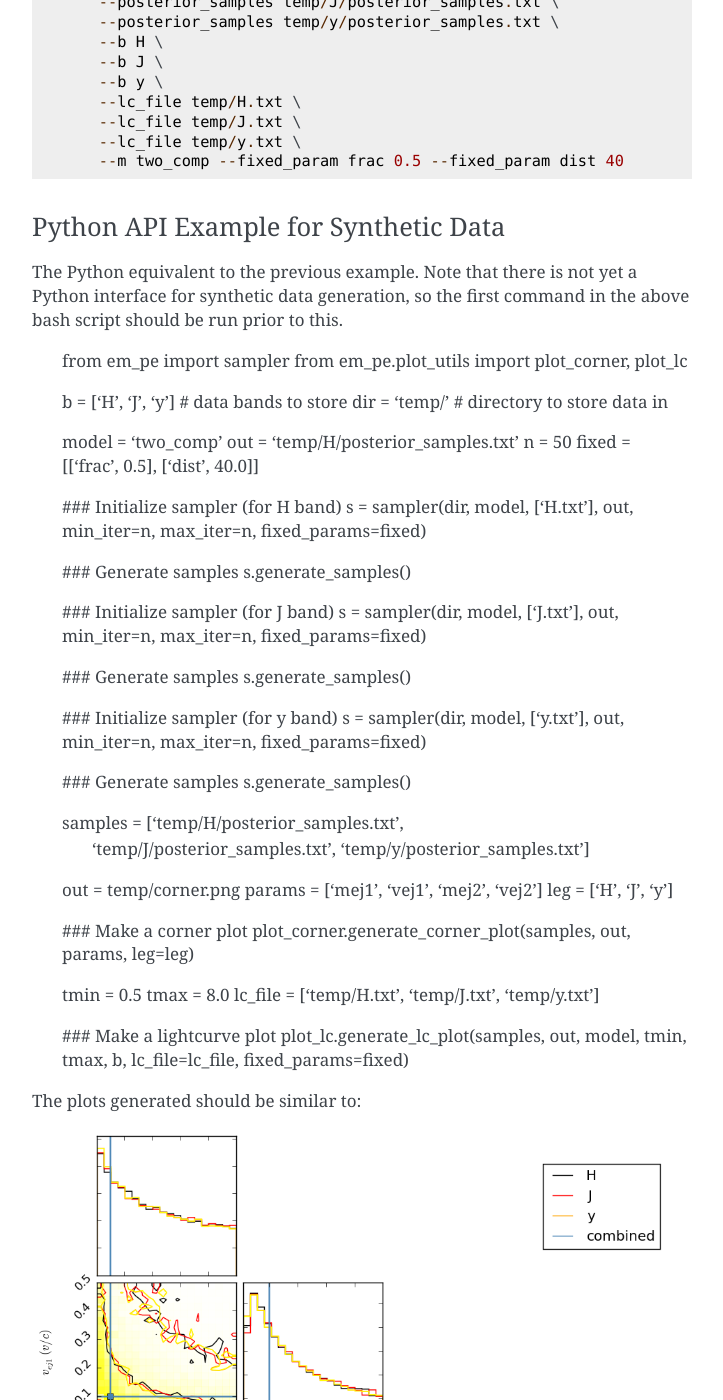
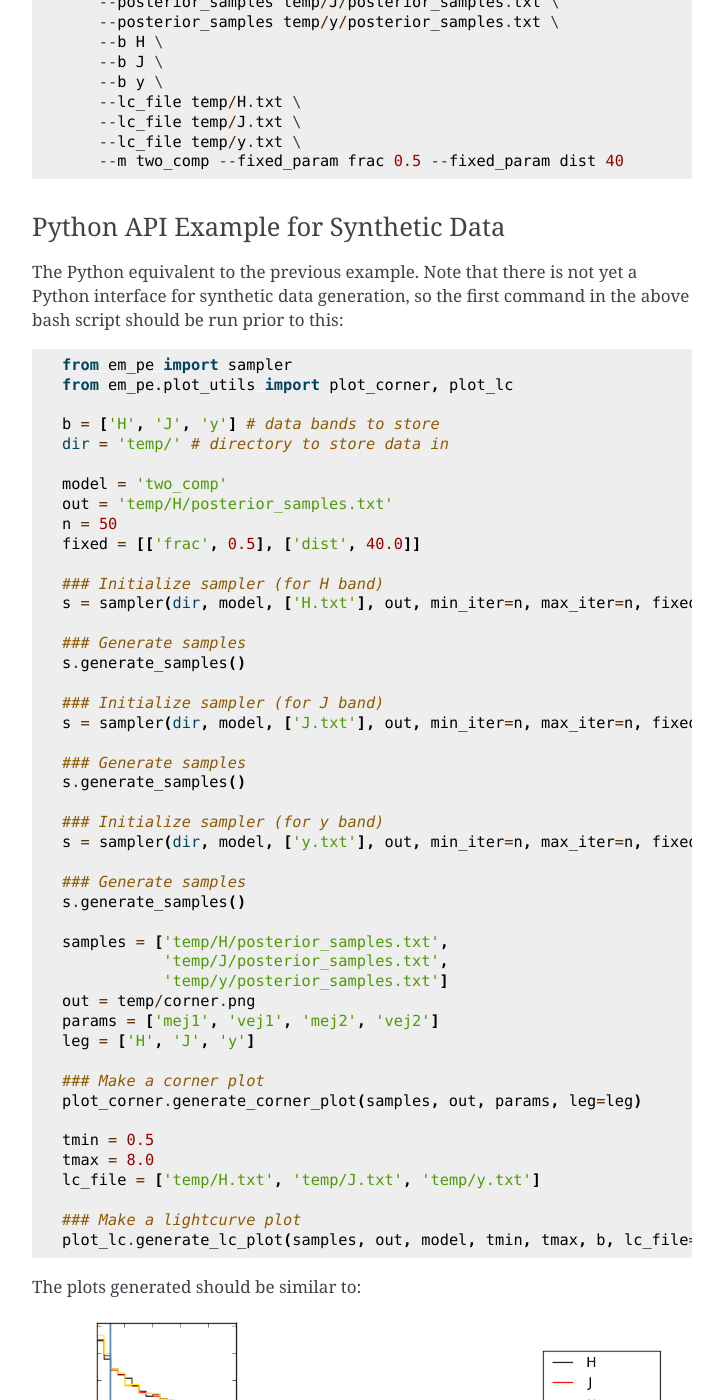
Before and after one commit to bwc3252/EM_PE, a Sphinx documentation site: the page built from doc/source/index.rst, in a window 1280 px wide and 1400 px high, scrolled down 1586 px. Shown: the whole window, without its empty margins (388-1111 px from the left). Built offline with Sphinx 7.4.7, drawn with Linux system fonts in a browser that asks for light colours; part of the change alters nothing that is shown; some of the changed text lies outside the part shown.

```diff
--- a/doc/source/index.rst
+++ b/doc/source/index.rst
@@ -89,7 +89,7 @@ Python API Example for Synthetic Data
 ^^^^^^^^^^^^^^^^^^^^^^^^^^^^^^^^^^^^^
 The Python equivalent to the previous example. Note that there is not yet a Python
 interface for synthetic data generation, so the first command in the above bash
-script should be run prior to this.
+script should be run prior to this::
 
     from em_pe import sampler
     from em_pe.plot_utils import plot_corner, plot_lc
@@ -141,3 +141,40 @@ The plots generated should be similar to:
 
 .. image:: corner.png
 .. image:: lc.png
+
+Using Log-Likelihood Function
+^^^^^^^^^^^^^^^^^^^^^^^^^^^^^
+In addition to full parameter estimation, this code also provides access to the
+internal log-likelihood function::
+
+    from em_pe import sampler
+
+    dat = './'
+    m = 'two_comp'
+    f = ['H.txt', 'J.txt']
+    out = 'placeholder.txt'
+
+    ### Initialize sampler
+    s = sampler(dat, m, f, out)
+
+    ### Log-likelihood function takes a dictionary mapping parameter
+    ### names to values
+
+    params = {'mej1':0.01, 'mej2':0.04, 'vej1':0.1, 'vej2':0.3, 'frac':0.5, 'dist':40.0}
+
+    ### Evaluate lnL
+
+    lnL = s.log_likelihood(params)
+
+    ### Alternatively, log_likelihood can take arrays of parameter samples
+
+    n = 100
+
+    params = {'mej1':np.random.uniform(0.01, 0.04, n),
+              'mej2':np.random.uniform(0.01, 0.04, n),
+              'vej1':np.random.uniform(0.1, 0.3, n),
+              'vej2':np.random.uniform(0.1, 0.3, n),
+              'frac':np.random.uniform(0.3, 0.7, n),
+              'dist':np.random.uniform(30.0, 50.0, n)}
+
+    lnL = s.log_likelihood(params, vect=True)
```
